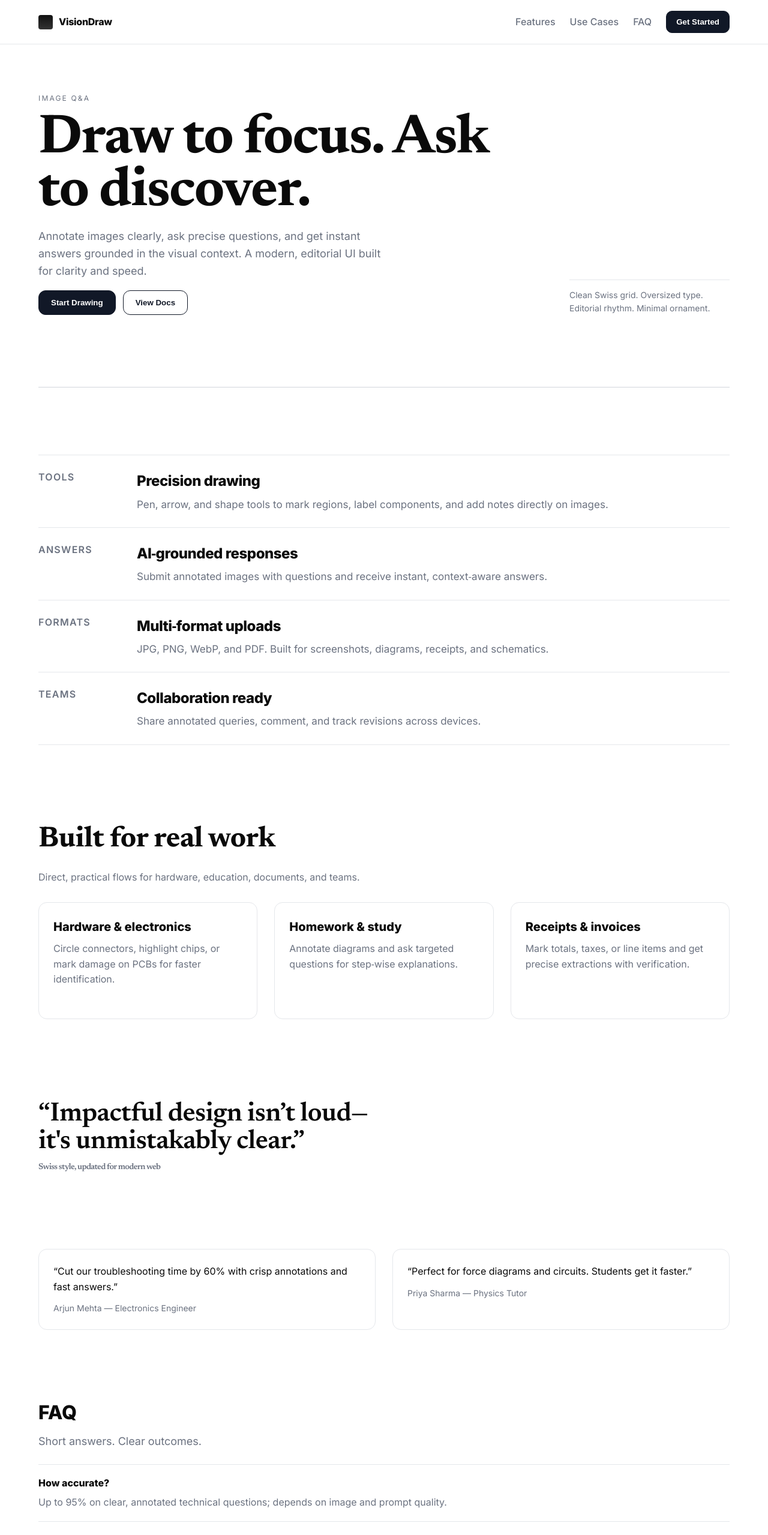
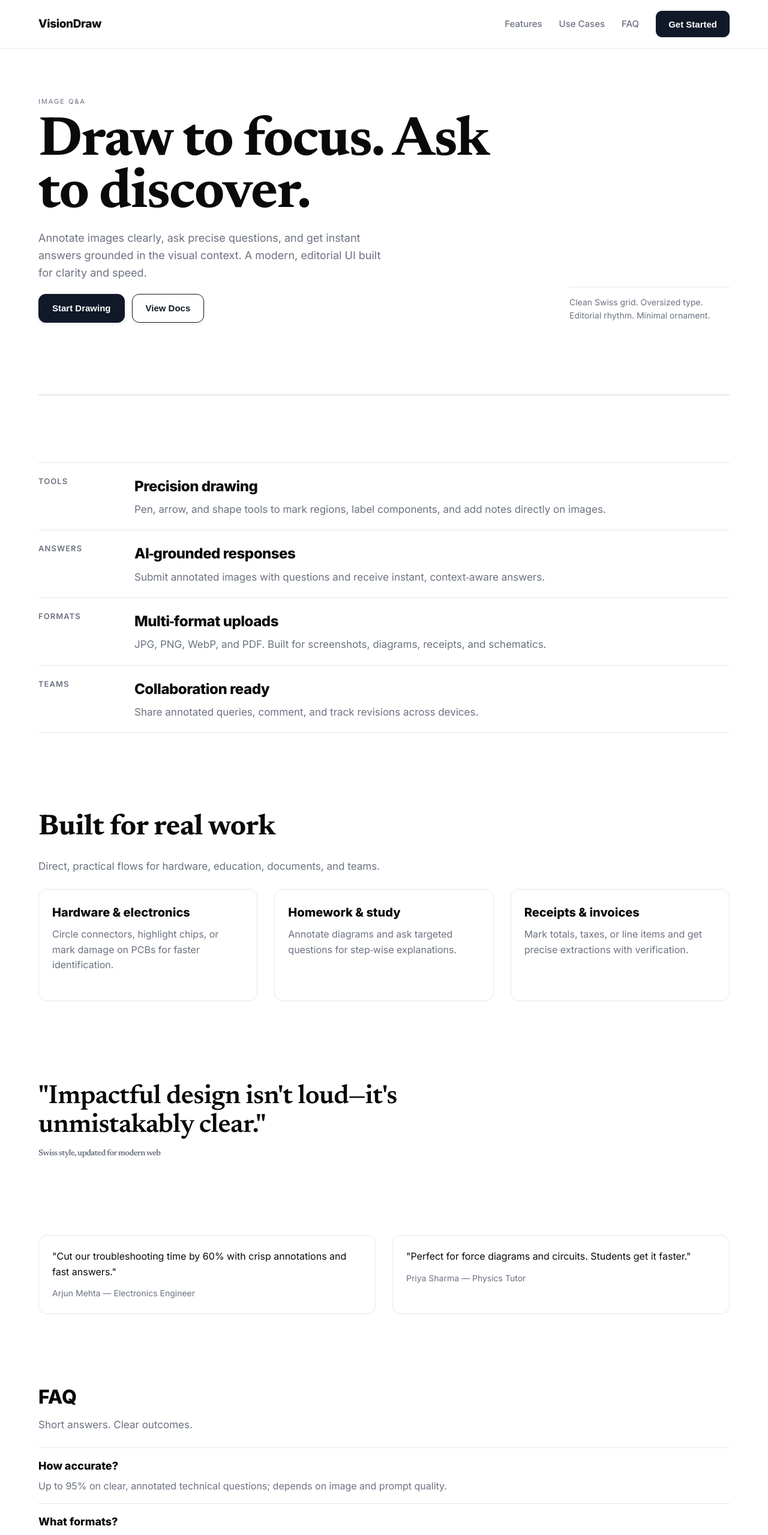
Before and after one commit to HACKTEK90/visiondraw, a plain HTML site: page index.html in a window 1280 px wide. Shown: the top 2559 px of the page at 60% size. Drawn offline with Linux system fonts and the light colour scheme.

Commit message:
Update index.html

```diff
--- a/index.html
+++ b/index.html
@@ -2,7 +2,8 @@
 <html lang="en">
 <head>
 <meta charset="utf-8" />
-  <meta name="viewport" content="width=device-width,initial-scale=1" />
+<meta name="viewport" content="width=device-width,initial-scale=1,viewport-fit=cover" />
+<meta name="theme-color" content="#ffffff" />
 <title>VisionDraw — Draw. Query. Answer.</title>
 <meta name="description" content="Swiss‑inspired modern landing page for an image query app. Bold type, clean grid, clear hierarchy." />
 <link rel="preconnect" href="https://fonts.googleapis.com">
@@ -17,8 +18,9 @@
 --primary:#111827;
 --brand:#2563eb;
 --radius:14px;
-      --gutter:28px;
+--gutter:clamp(16px, 3vw, 28px);
 --container:1200px;
+--pad:clamp(16px, 4vw, 24px);
 }
 *{box-sizing:border-box;margin:0;padding:0}
 html{scroll-behavior:smooth}
@@ -26,122 +28,200 @@
 font-family:'Inter', system-ui, -apple-system, Segoe UI, Arial;
 color:var(--ink); background:var(--bg); line-height:1.6;
 -webkit-font-smoothing:antialiased;
+padding-left: env(safe-area-inset-left);
+padding-right: env(safe-area-inset-right);
 }
-    .wrap{max-width:var(--container);margin:0 auto;padding:0 24px}
+.wrap{max-width:var(--container);margin:0 auto;padding:0 var(--pad)}
 a{text-decoration:none;color:inherit}
-
 /* Swiss grid helpers */
 .grid{display:grid;grid-template-columns:repeat(12,1fr);gap:var(--gutter)}
 .rule{border-top:1px solid var(--rule)}
 
-    /* Header */
-    header{position:sticky;top:0;z-index:10;background:#fff;border-bottom:1px solid var(--rule)}
+/* Header - Redesigned without logo */
+header{
+position:sticky;top:0;z-index:50;
+background:rgba(255,255,255,.92);
+border-bottom:1px solid var(--rule);
+backdrop-filter:saturate(120%) blur(10px);
+}
 .nav{display:flex;justify-content:space-between;align-items:center;padding:18px 0}
-    .brand{display:flex;align-items:center;gap:10px;font-weight:800;letter-spacing:-0.3px}
-    .mark{width:24px;height:24px;background:linear-gradient(180deg,#111,#333);border-radius:4px}
-    nav.links{display:flex;gap:24px;align-items:center}
-    .link{color:var(--muted);font-weight:500}
+.brand{
+font-weight:800;
+font-size:clamp(17px,2.4vw,19px);
+letter-spacing:-0.4px;
+color:var(--ink);
+}
+nav.links{display:flex;gap:28px;align-items:center}
+.link{
+color:var(--muted);font-weight:500;font-size:15px;
+transition:color .2s;position:relative;padding:4px 0
+}
 .link:hover{color:var(--ink)}
+.link::after{
+content:'';position:absolute;bottom:0;left:0;right:0;
+height:1px;background:var(--ink);
+transform:scaleX(0);transition:transform .25s ease;
+transform-origin:left
+}
+.link:hover::after{transform:scaleX(1)}
+
 .cta{
 border:1px solid var(--accent);color:#fff;background:var(--accent);
-      padding:10px 16px;border-radius:10px;font-weight:600
+padding:11px 20px;border-radius:10px;font-weight:600;font-size:15px;
+cursor:pointer;transition:all .2s;
+min-height:44px;display:inline-flex;align-items:center;justify-content:center;
+box-shadow:0 1px 3px rgba(0,0,0,.08)
 }
-    .cta:hover{opacity:.9}
+.cta:hover{opacity:.9;transform:translateY(-1px);box-shadow:0 4px 8px rgba(0,0,0,.12)}
+
+/* Mobile menu toggle */
+.menu-toggle{
+display:none;background:none;border:1px solid var(--rule);
+padding:10px 12px;border-radius:8px;cursor:pointer;
+min-height:44px;min-width:44px;transition:background .2s
+}
+.menu-toggle:hover{background:#f9fafb}
+.menu-toggle svg{display:block}
 
 /* Hero split */
-    .hero{padding:80px 0 64px}
+.hero{padding:clamp(48px,10vw,80px) 0 clamp(40px,8vw,64px)}
 .hero .grid{align-items:end}
-    .eyebrow{color:var(--muted);text-transform:uppercase;letter-spacing:.18em;font-size:12px;margin-bottom:16px}
+.eyebrow{color:var(--muted);text-transform:uppercase;letter-spacing:.18em;font-size:11px;margin-bottom:14px}
 h1{
 font-family:'Newsreader', serif;
-      font-size: clamp(44px, 8vw, 92px);
+font-size: clamp(36px, 8vw, 92px);
 line-height:.95; letter-spacing:-0.02em;
 margin-bottom:16px;
 }
 .sub{
-      color:var(--muted);font-size:18px;max-width:52ch
+color:var(--muted);font-size:clamp(16px,2.2vw,18px);max-width:52ch
 }
-    .hero-cta{display:flex;gap:12px;margin-top:18px;flex-wrap:wrap}
+.hero-cta{display:flex;gap:12px;margin-top:20px;flex-wrap:wrap}
 .btn{
 border:1px solid var(--accent);background:var(--accent);color:#fff;
-      padding:12px 20px;border-radius:12px;font-weight:600
+padding:12px 22px;border-radius:12px;font-weight:600;font-size:15px;
+cursor:pointer;transition:all .2s;
+min-height:48px;display:inline-flex;align-items:center;justify-content:center;
+box-shadow:0 2px 6px rgba(0,0,0,.08)
 }
+.btn:hover{opacity:.9;transform:translateY(-1px);box-shadow:0 6px 12px rgba(0,0,0,.12)}
 .btn.secondary{
 background:#fff;color:var(--accent);border:1px solid var(--accent)
 }
 
 /* Vertical rhythm divider */
-    .divider{margin:56px 0}
+.divider{margin:clamp(40px,8vw,56px) 0}
 .divider .rule{border-color:#d1d5db}
 
 /* Feature list (editorial blocks) */
-    .features{padding:56px 0}
+.features{padding:clamp(40px,8vw,56px) 0}
 .feature{
-      display:flex;gap:24px;padding:24px 0;border-top:1px solid var(--rule)
+display:flex;gap:20px;padding:20px 0;border-top:1px solid var(--rule);
+flex-direction:row
 }
 .feature:last-child{border-bottom:1px solid var(--rule)}
-    .k{width:140px;flex-shrink:0;color:var(--muted);font-weight:600;text-transform:uppercase;letter-spacing:.08em}
+.k{width:140px;flex-shrink:0;color:var(--muted);font-weight:600;text-transform:uppercase;letter-spacing:.08em;font-size:13px}
 .f-copy{flex:1}
-    .f-copy h3{font-weight:800;font-size:24px;letter-spacing:-0.02em;margin-bottom:6px}
-    .f-copy p{color:var(--muted);font-size:17px}
+.f-copy h3{font-weight:800;font-size:clamp(20px,3vw,24px);letter-spacing:-0.02em;margin-bottom:6px}
+.f-copy p{color:var(--muted);font-size:clamp(15px,2.2vw,17px)}
 
 /* Use cases grid with strong hierarchy */
-    .cases{padding:64px 0}
+.cases{padding:clamp(48px,10vw,64px) 0}
 .cases h2{
-      font-family:'Newsreader', serif;font-size: clamp(28px,4vw,48px);letter-spacing:-0.01em;margin-bottom:12px
+font-family:'Newsreader', serif;font-size: clamp(28px,5vw,48px);letter-spacing:-0.01em;margin-bottom:12px
 }
-    .cases p{color:var(--muted);max-width:60ch;margin-bottom:28px}
-    .cards{display:grid;grid-template-columns:repeat(3,1fr);gap:var(--gutter)}
-    @media (max-width:980px){.cards{grid-template-columns:1fr}}
+.cases p{color:var(--muted);max-width:60ch;margin-bottom:24px;font-size:clamp(15px,2.2vw,17px)}
+.cards{display:grid;grid-template-columns:repeat(auto-fit,minmax(280px,1fr));gap:var(--gutter)}
 .card{
-      border:1px solid var(--rule);border-radius:var(--radius);padding:24px;background:#fff;
+border:1px solid var(--rule);border-radius:var(--radius);padding:22px;background:#fff;
 transition:box-shadow .2s, transform .2s
 }
 .card:hover{box-shadow:0 12px 24px rgba(0,0,0,0.06);transform:translateY(-2px)}
-    .card h3{font-weight:700;font-size:20px;margin-bottom:8px}
-    .card p{color:var(--muted);font-size:16px}
+.card h3{font-weight:700;font-size:clamp(18px,2.6vw,20px);margin-bottom:8px}
+.card p{color:var(--muted);font-size:clamp(14px,2vw,16px)}
 
 /* Pull quote section (impact) */
-    .quote{padding:72px 0}
+.quote{padding:clamp(56px,10vw,72px) 0}
 .q{
-      font-family:'Newsreader', serif;font-size: clamp(28px,4vw,44px);
-      line-height:1.05;letter-spacing:-0.015em;max-width:22ch
+font-family:'Newsreader', serif;font-size: clamp(24px,5vw,44px);
+line-height:1.1;letter-spacing:-0.015em;max-width:24ch
 }
-    .q small{display:block;margin-top:12px;color:var(--muted);font-size:14px}
+.q small{display:block;margin-top:14px;color:var(--muted);font-size:clamp(13px,1.8vw,14px)}
 
 /* Testimonials minimal */
-    .testimonials{padding:56px 0}
-    .tgrid{display:grid;grid-template-columns:repeat(2,1fr);gap:var(--gutter)}
-    @media (max-width:980px){.tgrid{grid-template-columns:1fr}}
+.testimonials{padding:clamp(40px,8vw,56px) 0}
+.tgrid{display:grid;grid-template-columns:repeat(auto-fit,minmax(280px,1fr));gap:var(--gutter)}
 .t{
-      border:1px solid var(--rule);border-radius:var(--radius);padding:24px;background:#fff
+border:1px solid var(--rule);border-radius:var(--radius);padding:22px;background:#fff
 }
-    .t p{color:var(--ink);margin-bottom:12px}
-    .meta{color:var(--muted);font-size:14px}
+.t p{color:var(--ink);margin-bottom:12px;font-size:clamp(15px,2vw,16px)}
+.meta{color:var(--muted);font-size:clamp(13px,1.8vw,14px)}
 
 /* FAQ */
-    .faq{padding:56px 0}
-    .faq h2{font-weight:800;font-size:32px;margin-bottom:8px}
-    .faq p.sub{margin-bottom:24px}
-    .qa{border-top:1px solid var(--rule);padding:18px 0}
-    .qa h4{font-weight:700;margin-bottom:6px}
-    .qa p{color:var(--muted)}
+.faq{padding:clamp(40px,8vw,56px) 0}
+.faq h2{font-weight:800;font-size:clamp(26px,4vw,32px);margin-bottom:8px}
+.faq p.sub{margin-bottom:24px;font-size:clamp(15px,2vw,17px)}
+.qa{border-top:1px solid var(--rule);padding:16px 0}
+.qa h4{font-weight:700;margin-bottom:6px;font-size:clamp(16px,2.2vw,18px)}
+.qa p{color:var(--muted);font-size:clamp(14px,2vw,16px)}
 
 /* Footer */
-    footer{border-top:1px solid var(--rule);padding:40px 0;background:#fafafa}
-    .foot{display:grid;grid-template-columns:repeat(4,1fr);gap:var(--gutter)}
-    @media (max-width:980px){.foot{grid-template-columns:repeat(2,1fr)}}
-    .foot h4{font-weight:700;margin-bottom:10px}
-    .foot a{display:block;color:var(--muted);padding:6px 0}
-    .copy{grid-column:1/-1;text-align:center;color:var(--muted);padding-top:20px;border-top:1px solid var(--rule);margin-top:24px}
+footer{border-top:1px solid var(--rule);padding:clamp(32px,6vw,40px) 0;background:#fafafa}
+.foot{display:grid;grid-template-columns:repeat(auto-fit,minmax(140px,1fr));gap:var(--gutter)}
+.foot h4{font-weight:700;margin-bottom:10px;font-size:clamp(15px,2vw,16px)}
+.foot a{display:block;color:var(--muted);padding:6px 0;font-size:clamp(14px,1.8vw,15px)}
+.foot a:hover{color:var(--ink)}
+.copy{grid-column:1/-1;text-align:center;color:var(--muted);padding-top:20px;border-top:1px solid var(--rule);margin-top:20px;font-size:clamp(13px,1.8vw,14px)}
+
+/* Mobile specific */
+@media (max-width: 768px){
+  .menu-toggle{display:block}
+  nav.links{
+    position:fixed;top:62px;left:0;right:0;
+    background:rgba(255,255,255,.96);border-bottom:1px solid var(--rule);
+    flex-direction:column;gap:0;padding:12px 0;
+    box-shadow:0 12px 24px rgba(0,0,0,.08);
+    transform:translateY(-120%);
+    transition:transform .3s ease;
+    backdrop-filter:saturate(120%) blur(10px);
+  }
+  nav.links.open{transform:translateY(0)}
+  .link{padding:14px var(--pad);width:100%;border-top:1px solid var(--rule)}
+  .link::after{display:none}
+  nav.links .cta{margin:12px var(--pad) 8px;width:calc(100% - var(--pad)*2)}
+
+  .hero .grid{grid-template-columns:1fr;gap:24px}
+  .hero .col{grid-column:1 !important}
+
+  .feature{flex-direction:column;gap:10px}
+  .k{width:100%;font-size:12px}
+
+  .foot > div:last-child{grid-column:1/-1;justify-self:start}
+}
+
+/* Tablet adjustments */
+@media (max-width: 980px) and (min-width: 769px){
+  .hero .grid .col:first-child{grid-column:1 / span 10 !important}
+  .hero .grid .col:last-child{grid-column:1 / span 12 !important;margin-top:20px}
+}
+
+/* Reduced motion */
+@media (prefers-reduced-motion: reduce){
+  *{scroll-behavior:auto !important; transition:none !important}
+}
 </style>
 </head>
 <body>
 <header>
 <div class="wrap">
 <div class="nav">
-        <div class="brand"><div class="mark" aria-hidden="true"></div>VisionDraw</div>
-        <nav class="links">
+<div class="brand">VisionDraw</div>
+<button class="menu-toggle" id="menuToggle" aria-label="Toggle menu" aria-expanded="false">
+<svg width="20" height="20" viewBox="0 0 24 24" fill="none" stroke="currentColor" stroke-width="2">
+<path d="M3 12h18M3 6h18M3 18h18"/>
+</svg>
+</button>
+<nav class="links" id="navLinks">
 <a class="link" href="#features">Features</a>
 <a class="link" href="#cases">Use Cases</a>
 <a class="link" href="#faq">FAQ</a>
@@ -173,7 +253,7 @@
 <div class="divider"><div class="wrap"><div class="rule"></div></div></div>
 
 <!-- Features (editorial list) -->
-  <section class="features">
+<section class="features" id="features">
 <div class="wrap">
 <div class="feature">
 <div class="k">Tools</div>
@@ -231,7 +311,7 @@
 <!-- Pull quote -->
 <section class="quote">
 <div class="wrap">
-      <div class="q">“Impactful design isn’t loud—it's unmistakably clear.” <small>Swiss style, updated for modern web</small></div>
+<div class="q">"Impactful design isn't loud—it's unmistakably clear." <small>Swiss style, updated for modern web</small></div>
 </div>
 </section>
 
@@ -240,11 +320,11 @@
 <div class="wrap">
 <div class="tgrid">
 <div class="t">
-          <p>“Cut our troubleshooting time by 60% with crisp annotations and fast answers.”</p>
+<p>"Cut our troubleshooting time by 60% with crisp annotations and fast answers."</p>
 <div class="meta">Arjun Mehta — Electronics Engineer</div>
 </div>
 <div class="t">
-          <p>“Perfect for force diagrams and circuits. Students get it faster.”</p>
+<p>"Perfect for force diagrams and circuits. Students get it faster."</p>
 <div class="meta">Priya Sharma — Physics Tutor</div>
 </div>
 </div>
@@ -292,7 +372,32 @@
 
 <script>
 function go(){ window.location.href='https://hacktek90.github.io/visiondraw/draw.html'; }
-    function docs(){ alert('Docs coming soon.'); }
+function docs(){ window.location.href='https://hacktek90.github.io/visiondraw/docs.html'; }
+
+// Mobile menu toggle
+const menuToggle = document.getElementById('menuToggle');
+const navLinks = document.getElementById('navLinks');
+
+menuToggle?.addEventListener('click', ()=>{
+  const isOpen = navLinks.classList.toggle('open');
+  menuToggle.setAttribute('aria-expanded', isOpen);
+});
+
+// Close menu when clicking links
+navLinks?.querySelectorAll('a').forEach(link => {
+  link.addEventListener('click', ()=>{
+    navLinks.classList.remove('open');
+    menuToggle.setAttribute('aria-expanded', 'false');
+  });
+});
+
+// Close menu on escape
+window.addEventListener('keydown', (e)=>{
+  if(e.key === 'Escape' && navLinks.classList.contains('open')){
+    navLinks.classList.remove('open');
+    menuToggle.setAttribute('aria-expanded', 'false');
+  }
+});
 </script>
 </body>
 </html>
```
Lines whose indentation alone changed are shown as unchanged.
